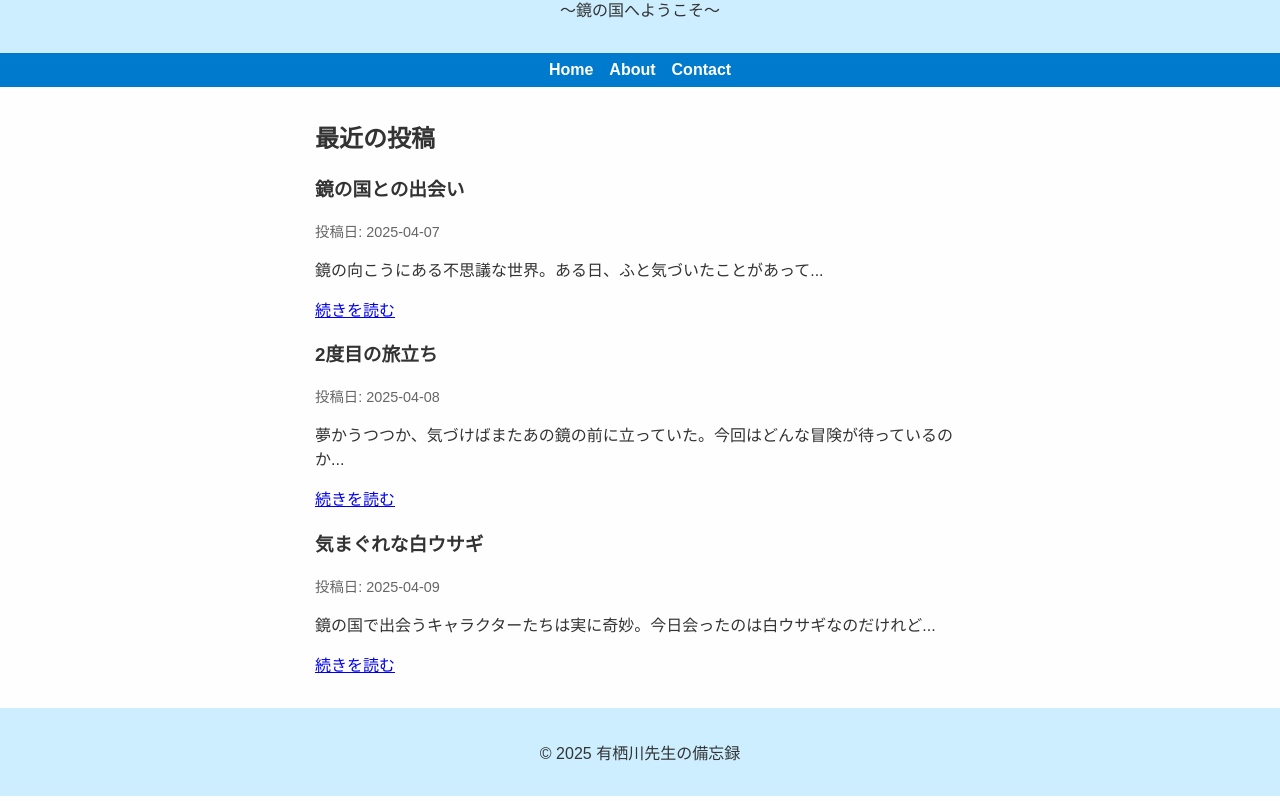
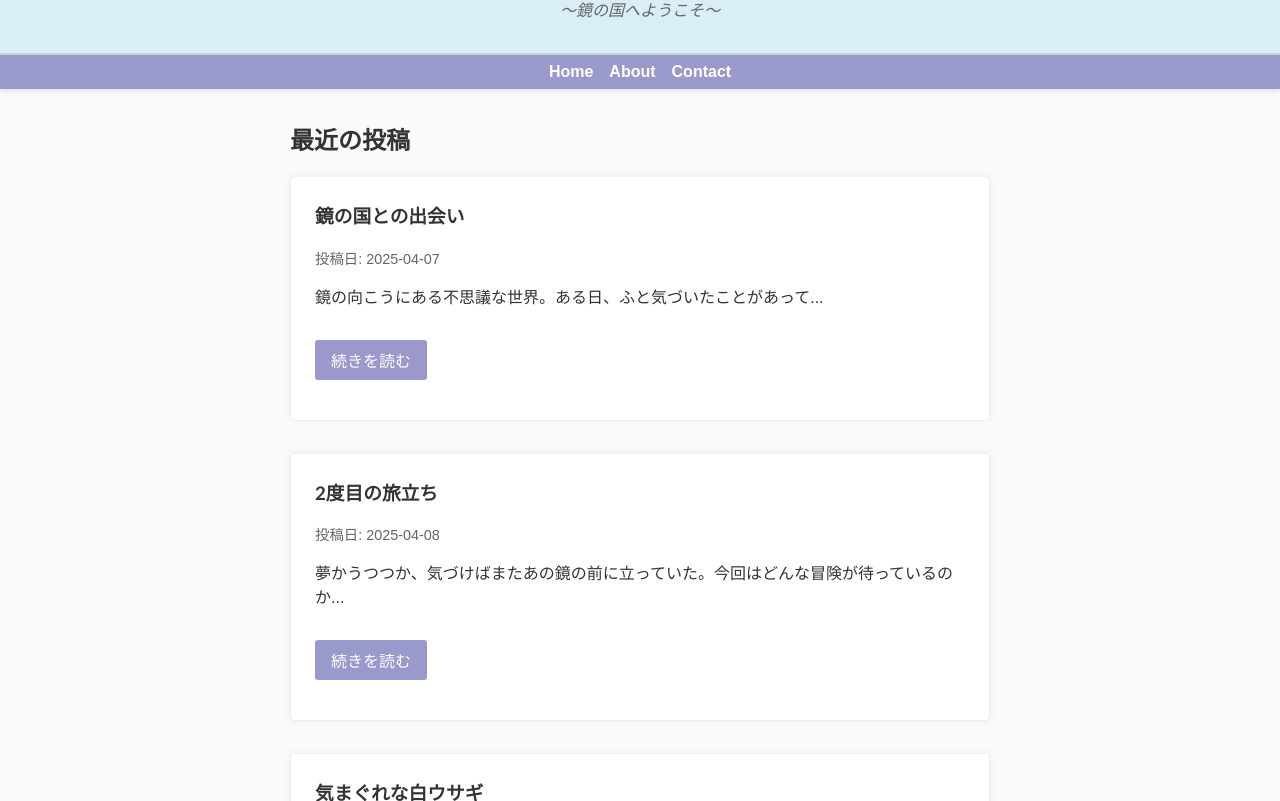
Before and after one commit to HanasakaAlice/HanasakaAlice.github.io, a plain HTML site: page index.html in a window 1280 px wide. Shown: the part 89-890 px from the top of the page. Drawn offline with Linux system fonts and the light colour scheme.

Commit message:
Update style.css

```diff
--- a/style.css
+++ b/style.css
@@ -1,15 +1,22 @@
-/* カラーテーマ用のCSS変数を定義 */
+/*
+  鏡の国のアリス感を演出するために、
+  少し幻想的な淡いカラーや、枠線を活かしたデザインを追加。
+*/
+
+/* カラーテーマ（変数） */
 :root {
-  --main-bg-color: #cceeff; /* 水色っぽい背景色 */
-  --accent-color: #007acc;  /* アクセントに使う濃い青 */
-  --text-color: #333;       /* 文字色 */
+  --main-bg-color: #d9eef7; /* 淡い水色 (鏡の向こうのイメージ) */
+  --accent-color: #9999cc;  /* ほんのりパープル系 */
+  --text-color: #333;
+  --title-font: "Trebuchet MS", "Helvetica", sans-serif;
 }
 
+/* ベーススタイル */
 body {
   margin: 0;
   font-family: 'Yu Gothic', 'Hiragino Kaku Gothic ProN', Meiryo, sans-serif;
+  background: #fafafa;
   color: var(--text-color);
-  background: #fefefe; /* 全体の背景は淡い白 */
 }
 
 /* ヘッダー */
@@ -17,29 +24,34 @@ body {
   background: var(--main-bg-color);
   text-align: center;
   padding: 2rem 1rem;
+  border-bottom: 2px solid rgba(0,0,0,0.1);
 }
 
 .site-header h1 {
   margin: 0;
+  font-family: var(--title-font);
   font-size: 2rem;
 }
 
-.site-header p {
+.subtitle {
   margin: 0.5rem 0 0;
+  font-style: italic;
+  color: #666;
 }
 
-/* ナビゲーションバー */
+/* ナビゲーション */
 .site-nav {
   background: var(--accent-color);
   padding: 0.5rem 1rem;
+  box-shadow: 0 2px 5px rgba(0,0,0,0.1);
 }
 
 .site-nav ul {
   list-style: none;
   margin: 0;
   padding: 0;
-  display: flex;      /* 横並び */
-  gap: 1rem;          /* リンク同士の隙間 */
+  display: flex;
+  gap: 1rem;
   justify-content: center;
 }
 
@@ -55,22 +67,25 @@ body {
 
 /* メインコンテンツ */
 .content {
-  max-width: 650px;   /* ブログっぽく横幅を狭める */
+  max-width: 700px;
   margin: 2rem auto;
   padding: 0 1rem;
 }
 
-/* 記事(投稿) */
-.post {
+/* 投稿要素 */
+.post, .post-summary {
   background-color: #fff;
   padding: 1.5rem;
   margin-bottom: 2rem;
   border-radius: 5px;
-  box-shadow: 0 0 6px rgba(0,0,0,0.1);
+  border: 1px solid #eee;
+  box-shadow: 0 0 8px rgba(0,0,0,0.05);
 }
 
-.post h2 {
+.post h2, .post-summary h3 {
   margin-top: 0;
+  font-family: var(--title-font);
+  color: #333;
 }
 
 .date {
@@ -79,10 +94,24 @@ body {
   margin-bottom: 1rem;
 }
 
+.read-more {
+  display: inline-block;
+  margin-top: 1rem;
+  background: var(--accent-color);
+  color: #fff;
+  padding: 0.5rem 1rem;
+  border-radius: 3px;
+  text-decoration: none;
+}
+
+.read-more:hover {
+  background: #7f7fb3; /* hoverで少し濃いめに */
+}
+
 /* フッター */
 .site-footer {
   text-align: center;
   padding: 1rem;
   background: var(--main-bg-color);
-  margin-top: 2rem;
+  border-top: 2px solid rgba(0,0,0,0.1);
 }
```
